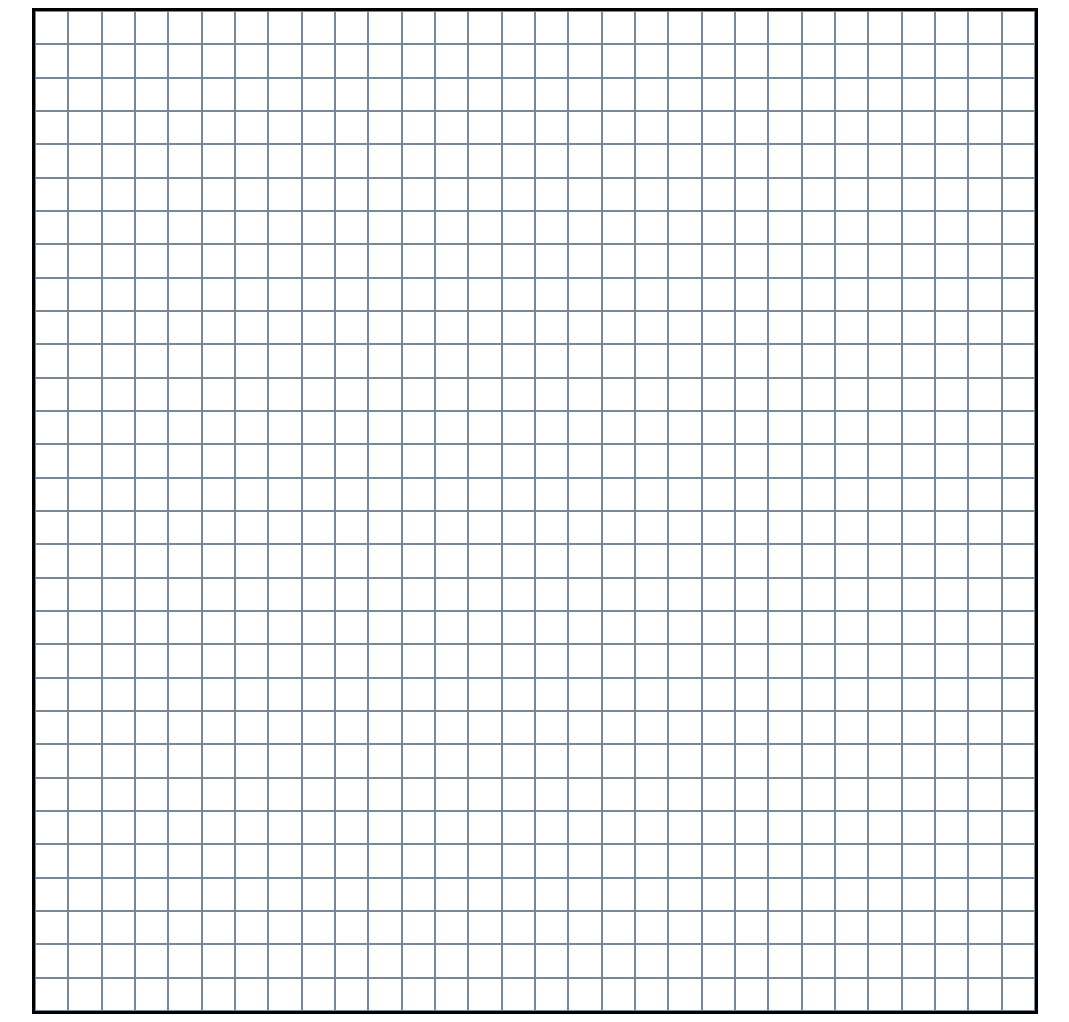
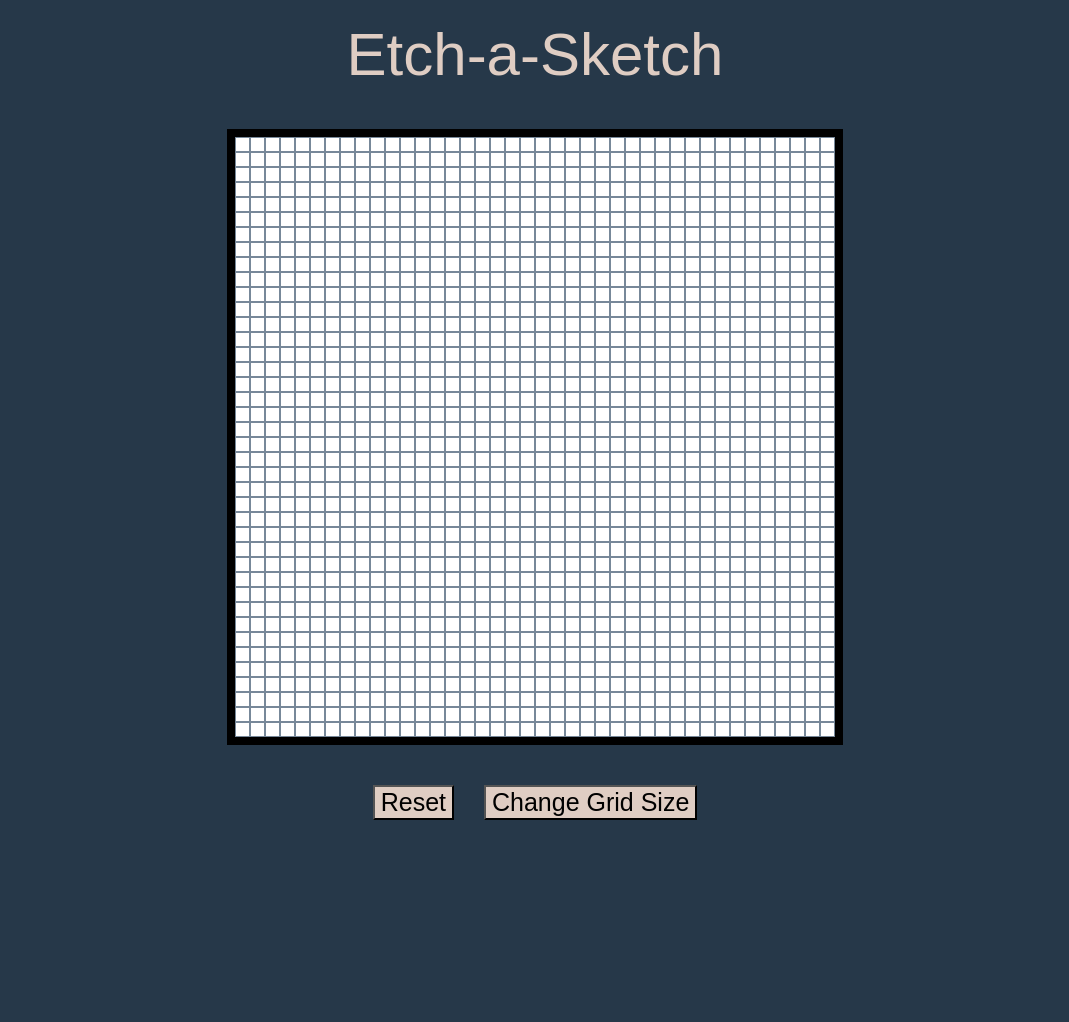
Before and after one commit to Peeco-Web/odin-etch-a-sketch, a plain HTML site: page index.html in a window 1280 px wide. Shown: the whole page, without its empty margins (105-1174 px from the left). After the commit the page ends 828 px from the top, so only its background shows below. Drawn offline with Linux system fonts and the light colour scheme.

Commit message:
add reset and grid size functionality

```diff
--- a/index.html
+++ b/index.html
@@ -10,8 +10,15 @@
 </head>
 <body>
 
+    <div class="title">Etch-a-Sketch</div>
 
-    <div class="container">
+    <div class="container"></div>
+
+    <div class="inputs">
+        <button class="reset">Reset</button>
+        <button class="gridsize">Change Grid Size</button>
     </div>
+
+
 </body>
 </html>
--- a/scripts.js
+++ b/scripts.js
@@ -13,7 +13,7 @@ row.append(div);
 
 
 // Function that creates nxn grid
-n = 30;
+n = 40;
 
 function makeGrid(n) {
     for (i=1;i<n;i++) {
@@ -27,6 +27,7 @@ function makeGrid(n) {
 makeGrid(n);
 
 
+
 // Function to add color attribute to boxes on hover
 boxes = document.querySelectorAll('.box');
 
@@ -35,3 +36,42 @@ boxes.forEach(box =>{
         box.setAttribute('style','background-color: black')
     })
 })
+
+
+// Reset Button
+reset = document.querySelector('.reset');
+reset.addEventListener('click',resetGrid)
+
+function resetGrid() {
+    boxes.forEach(box => box.setAttribute('style','background-color: white'))
+}
+
+
+//Grid Size Button
+gridSize = document.querySelector('.gridsize')
+gridSize.addEventListener('click',changeGridSize)
+
+
+function changeGridSize() {
+    n = prompt('Enter the number of squares per side')
+
+    if (n>100) {n=100}
+
+    boxes.forEach(box => box.remove())
+    rows = document.querySelectorAll('.row');
+    rows.forEach(row => row.remove());
+
+    container.append(row);
+    row.append(div);
+
+    makeGrid(n);
+
+    boxes = document.querySelectorAll('.box');
+
+    boxes.forEach(box =>{
+        box.addEventListener('mouseover', function handleClick(e){
+            box.setAttribute('style','background-color: black')
+        })
+    })
+
+}
--- a/styles.css
+++ b/styles.css
@@ -1,13 +1,40 @@
 body {
     display: flex;
+    flex-direction: column;
     justify-content: center;
+    align-items: center;
+    gap: 40px;
+    margin-top: 20px;
+    background-color: #263849;
+
 }
+
+button {
+    font-size: 25px;
+    background-color: #dfcdc3;
+    font-family: 'Copperplate', Arial, Helvetica, sans-serif;
+
+}
+
+.inputs {
+    display: flex;
+    gap: 30px;
+}
+
+.title {
+    font-family: 'Copperplate', Arial, Helvetica, sans-serif;
+    font-size: 60px;
+    color: #dfcdc3;
+}
+
 
 .container {
     display: flex;
-    height: 1000px;
-    width: 1000px;
+    height: 600px;
+    width: 600px;
     border: solid;
+    border-color: black;
+    border-width: 8px;
     flex-direction: column;
 }
 
@@ -23,4 +50,5 @@ body {
     height: auto;
     width: auto;
     flex: 1;
+    background-color: white;
 }
```
